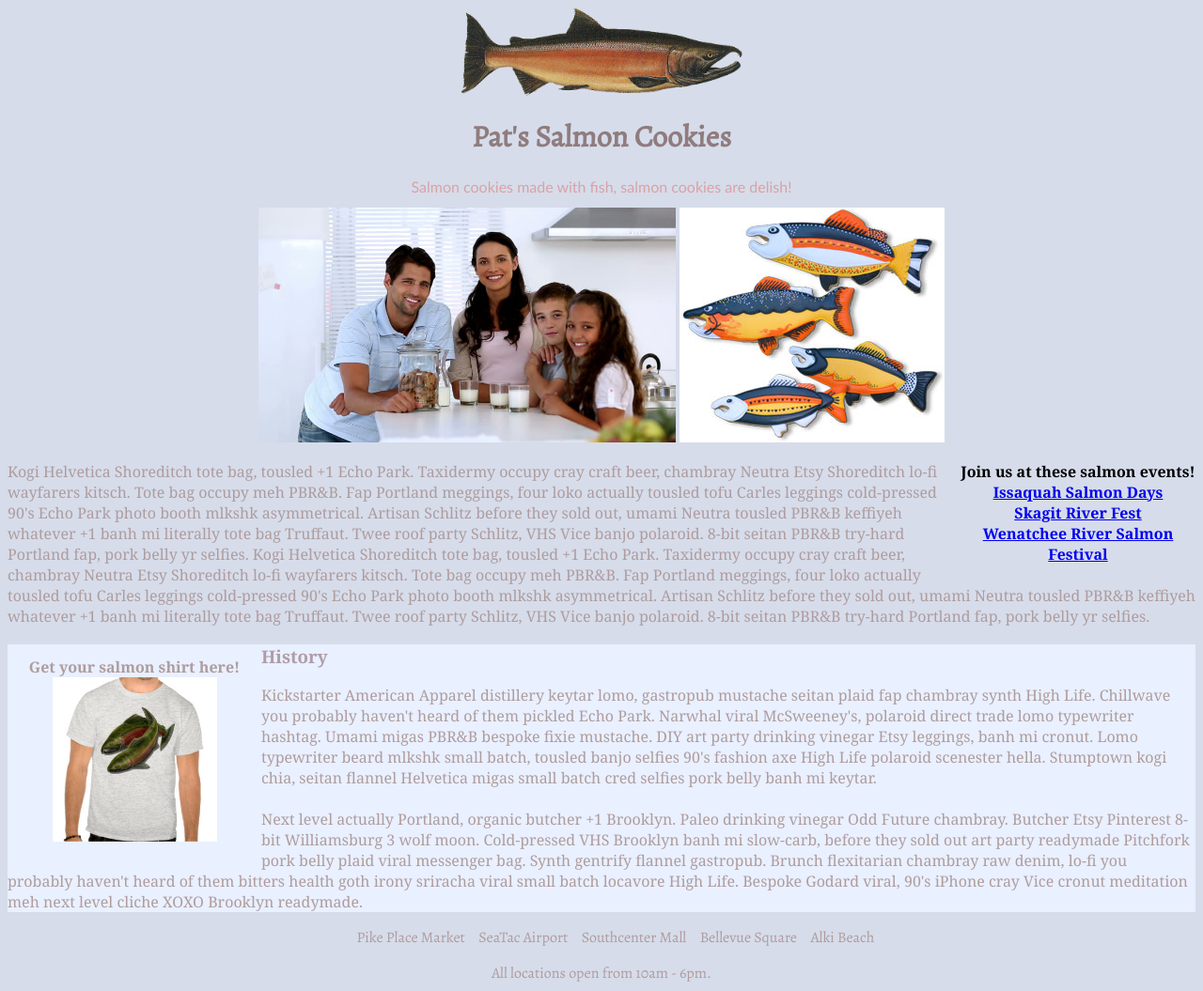
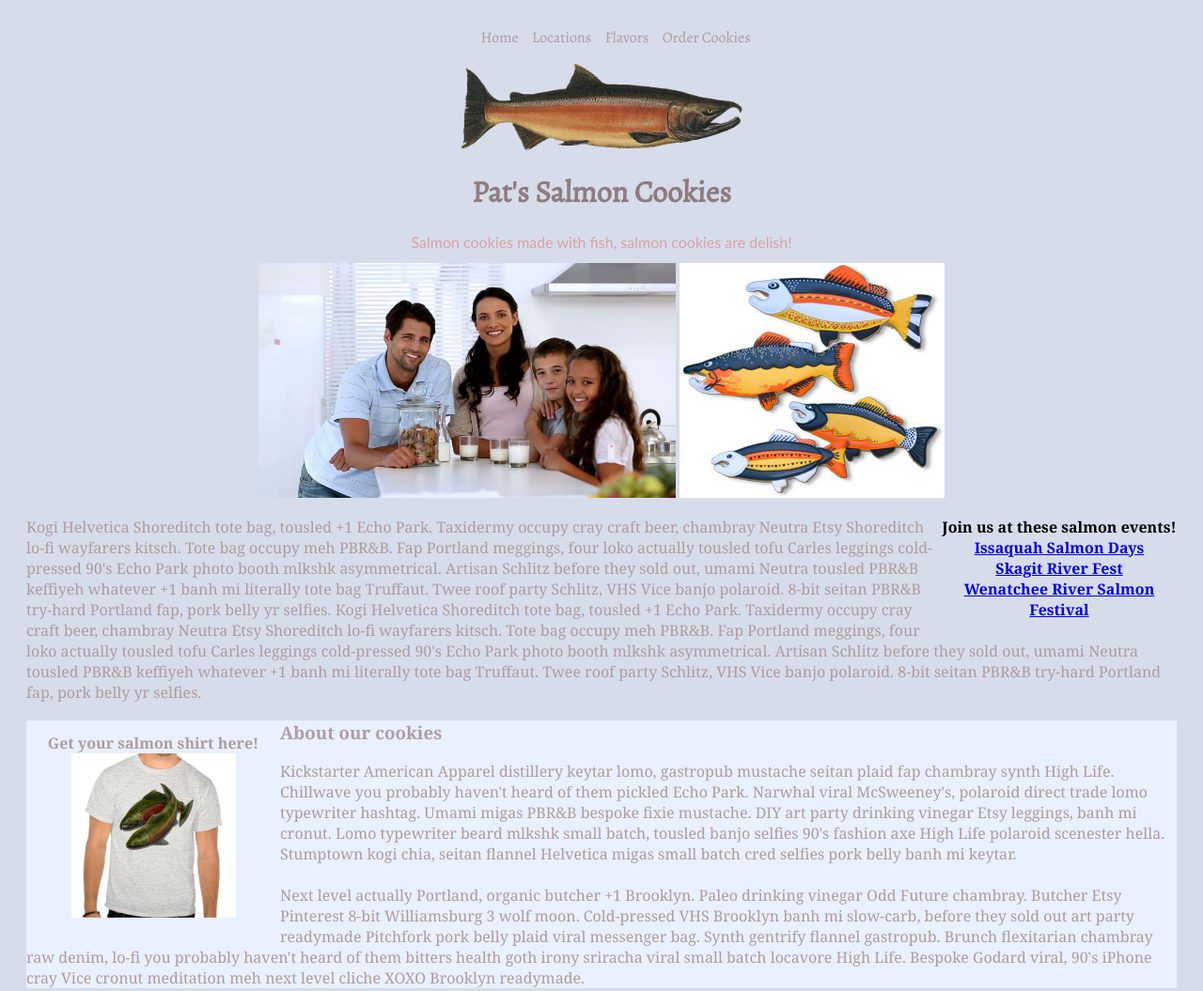
Before and after one commit to ginaleegossett/cookie-stand, a plain HTML site: page index.html in a window 1280 px wide. Shown: the top 1055 px of the page at 94% size. Drawn offline with nearby package versions, Linux system fonts and the light colour scheme.

Commit message:
updated index.html and style.css

```diff
--- a/index.html
+++ b/index.html
@@ -5,6 +5,15 @@
 	<link href='https://fonts.googleapis.com/css?family=Alegreya' rel='stylesheet' type='text/css' />
 </head>
 <body>
+
+<div class="one">
+
+<ul>
+	<li>Home</li>
+	<li>Locations</li>
+	<li>Flavors</li>
+	<li>Order Cookies</li>
+</ul>
 
 <img src="img/salmon.png" width="300" class="salmon" />
 <h1>Pat's Salmon Cookies</h1>
@@ -14,6 +23,7 @@
 	<img src="img/family.jpg" height="250" class="image">
 	<img src="img/fishcookies.jpg" height="250" class="image">
 </section>
+
 
 
 <p class="three">Join us at these salmon events!<br />
@@ -30,7 +40,7 @@
 </p>
 
 <section class="one">
-<h3>History</h3>
+<h3>About our cookies</h3>
 <p class="one">Kickstarter American Apparel distillery keytar lomo, gastropub mustache seitan plaid fap chambray synth High Life. Chillwave you probably haven't heard of them pickled Echo Park. Narwhal viral McSweeney's, polaroid direct trade lomo typewriter hashtag. Umami migas PBR&B bespoke fixie mustache. DIY art party drinking vinegar Etsy leggings, banh mi cronut. Lomo typewriter beard mlkshk small batch, tousled banjo selfies 90's fashion axe High Life polaroid scenester hella. Stumptown kogi chia, seitan flannel Helvetica migas small batch cred selfies pork belly banh mi keytar. <br /><br />
 Next level actually Portland, organic butcher +1 Brooklyn. Paleo drinking vinegar Odd Future chambray. Butcher Etsy Pinterest 8-bit Williamsburg 3 wolf moon. Cold-pressed VHS Brooklyn banh mi slow-carb, before they sold out art party readymade Pitchfork pork belly plaid viral messenger bag. Synth gentrify flannel gastropub. Brunch flexitarian chambray raw denim, lo-fi you probably haven't heard of them bitters health goth irony sriracha viral small batch locavore High Life. Bespoke Godard viral, 90's iPhone cray Vice cronut meditation meh next level cliche XOXO Brooklyn readymade.</p>
 </section>
@@ -44,7 +54,7 @@ Next level actually Portland, organic butcher +1 Brooklyn. Paleo drinking vinega
 	<li>Alki Beach</li>
 </ul>
 <p class="four">All locations open from 10am - 6pm.</p>
-
+</div>
 	<script src="app.js"></script>
 </body>
 </html>
--- a/style.css
+++ b/style.css
@@ -1,5 +1,12 @@
 body {
 	background-color: #D6DCEA;
+}
+
+div.one {
+	padding-top: 5px;
+	padding-bottom: 5px;
+	padding-left: 20px;
+	padding-right: 20px;
 }
 
 h1 {
```
